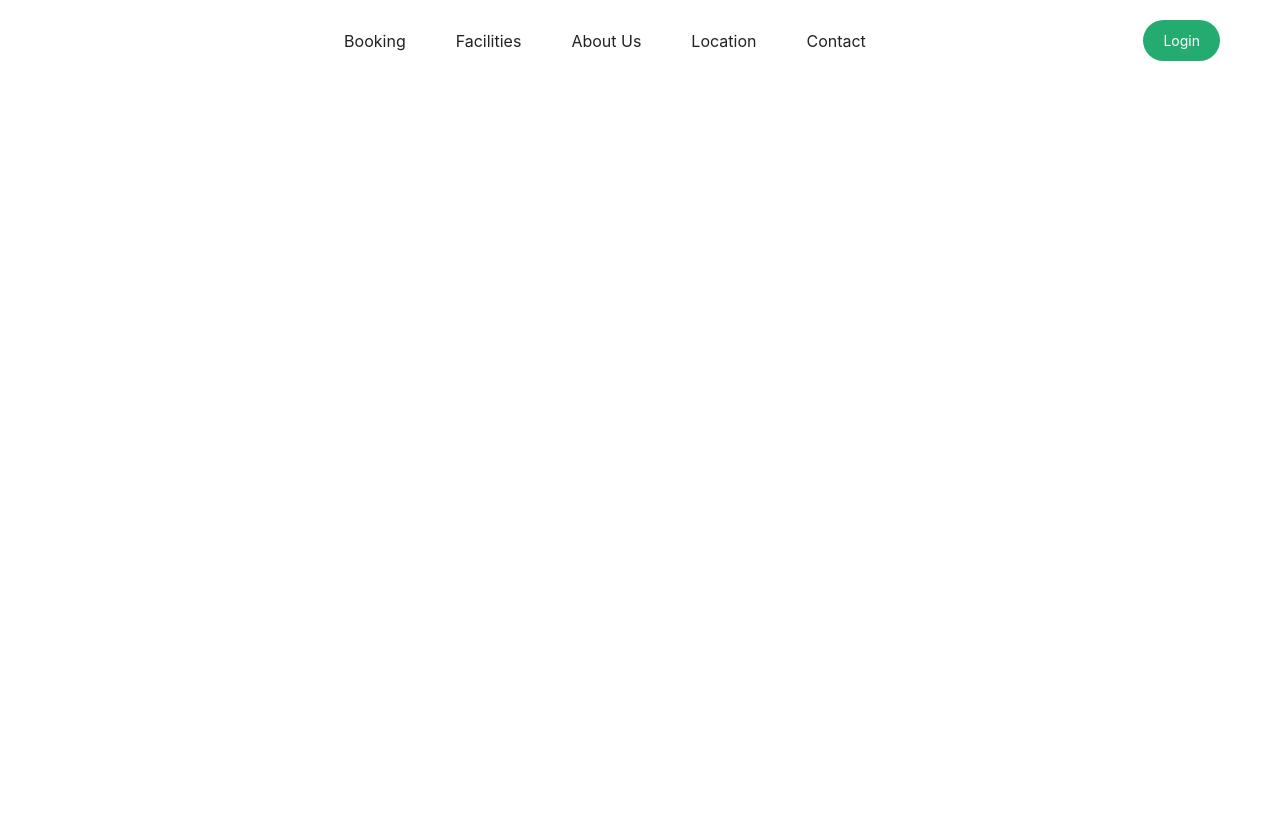
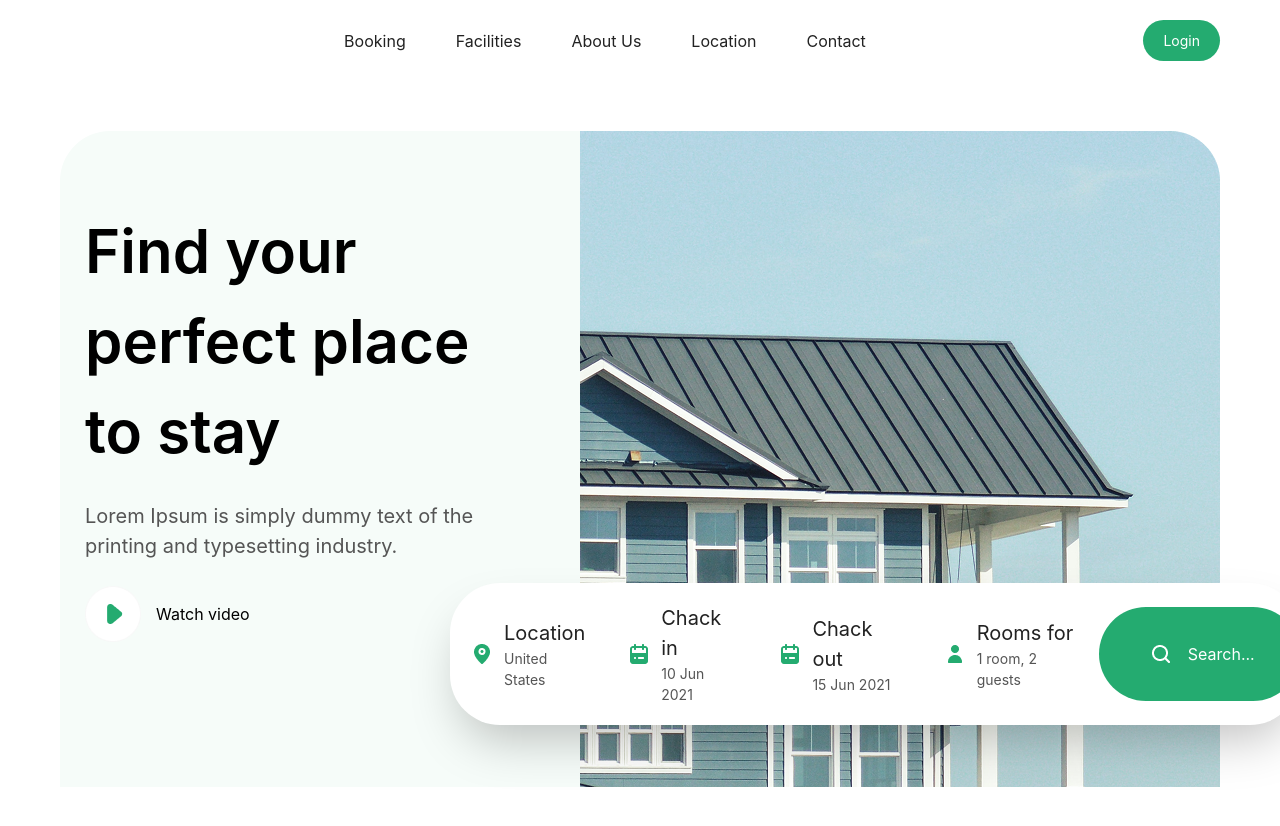
Before and after one commit to mahmadzoda09/Connecting, a website: page index.html in a window 1280 px wide. Before the commit the page ends 800 px from the top, so only its background shows below. Drawn offline with nearby package versions, Linux system fonts and the light colour scheme; files that its build step writes are made by us from their sources; a web font is replaced by a local one.

Commit message:
Section1

```diff
--- a/index.html
+++ b/index.html
@@ -15,14 +15,67 @@
   <body>
     <header class="flex justify-between items-center max-w-300 m-auto p-[20px]">
       <p class="text-transparent">1</p>
-      <nav class="flex items-center gap-[50px]">
+      <nav class="hidden lg:flex items-center gap-[50px]">
         <p class="text-[#222222]">Booking</p>
         <p class="text-[#222222]">Facilities</p>
         <p class="text-[#222222]">About Us</p>
         <p class="text-[#222222]">Location</p>
         <p class="text-[#222222]">Contact</p>
       </nav>
-      <button class="bg-[#24AB70] text-[14px] text-white p-[10px_20px] rounded-[50px]"><a href="./src/Page2.html">Login</a></button>
+      <button
+        class="bg-[#24AB70] text-[14px] text-center text-white p-[10px_20px] rounded-[50px]"
+      >
+        <a href="./src/Page2.html">Login</a>
+      </button>
     </header>
+    <main>
+      <section class="flex flex-col max-w-300 m-auto gap-[50px] p-[50px_20px]">
+        <div class="flex flex-col lg:flex-row items-stretch bg-[#F6FCF9] gap-[50px] rounded-[50px_50px_0px_0px] relative">
+          <aside class="flex flex-col items-start gap-[25px] pt-[75px] pl-[25px]">
+            <h1 class="text-[60px] font-semibold">Find your perfect place to stay</h1>
+            <p class="text-[#555555] text-[20px]">
+              Lorem Ipsum is simply dummy text of the printing and typesetting
+              industry.
+            </p>
+            <nav class="flex items-center gap-[15px]">
+              <img src="src/PLayer.png" alt="" />
+              <h2>Watch video</h2>
+            </nav>
+          </aside>
+          <img src="src/image.png" alt="">
+        </div>
+        <div class="hidden lg:flex items-center justify-between shadow-2xl lg:w-[850px] rounded-[50px] absolute bg-white bottom-[75px] left-[450px]">
+            <nav class="flex items-center p-[20px] gap-[10px]">
+                <img src="src/pin 1.png" alt="">
+                <article class="flex flex-col items-start">
+                  <h1 class="text-[#222222] text-[20px]">Location</h1>
+                  <p class="text-[#555555] text-[14px]">United States</p>
+                </article>
+            </nav>
+            <nav class="flex items-center p-[20px] gap-[10px]">
+                <img src="src/calendar 1.png" alt="">
+                <article class="flex flex-col items-start">
+                  <h1 class="text-[#222222] text-[20px]">Chack in</h1>
+                  <p class="text-[#555555] text-[14px]">10 Jun 2021</p>
+                </article>
+            </nav>
+            <nav class="flex items-center p-[20px] gap-[10px]">
+                <img src="src/calendar 2.png" alt="">
+                <article class="flex flex-col items-start">
+                  <h1 class="text-[#222222] text-[20px]">Chack out</h1>
+                  <p class="text-[#555555] text-[14px]">15 Jun 2021</p>
+                </article>
+            </nav>
+            <nav class="flex items-center p-[20px] gap-[10px]">
+                <img src="src/person 1.png" alt="">
+                <article class="flex flex-col items-start">
+                  <h1 class="text-[#222222] text-[20px]">Rooms for</h1>
+                  <p class="text-[#555555] text-[14px]">1 room, 2 guests</p>
+                </article>
+            </nav>
+            <button class="bg-[#24AB70] p-[35px_50px] rounded-[50px] text-white flex items-center gap-[15px]"><img src="src/search-outline 1.png" alt=""> Search...</button>
+        </div>
+      </section>
+    </main>
   </body>
 </html>
```
Also changed, not shown: src/PLayer.png (added), src/calendar 1.png (added), src/calendar 2.png (added), src/image.png (added), src/person 1.png (added), src/pin 1.png (added), src/search-outline 1.png (added).
